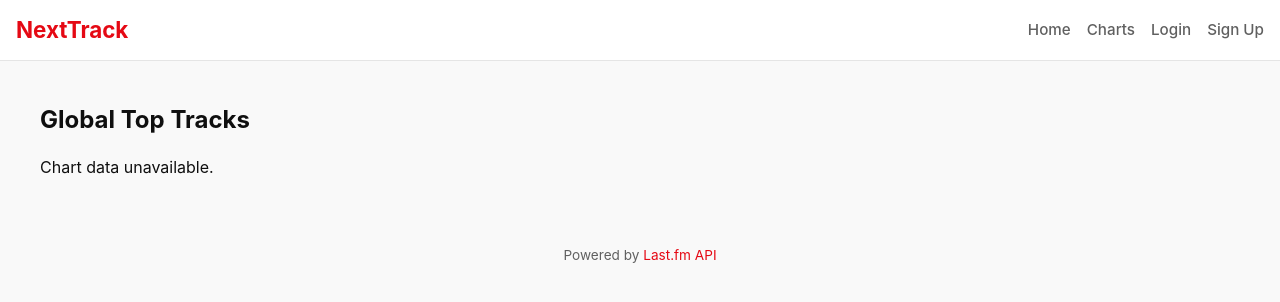
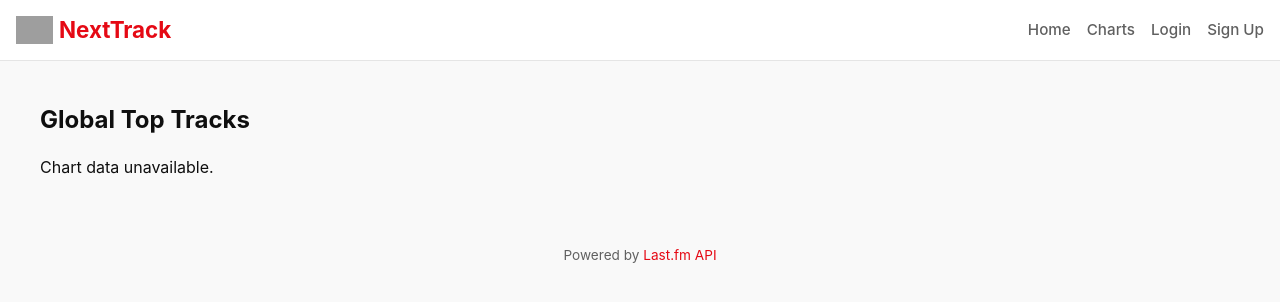
Before and after one commit to yoshi22/finalProject, a Django app: page /charts/ in a window 1280 px wide. Shown: the top 302 px of the page. Run offline with Django 5.2, Linux system fonts and the light colour scheme; data that the repository does not hold is empty; grey boxes are pictures that could not be loaded.

Commit message:
added icon and favicon with error

```diff
--- a/templates/base.html
+++ b/templates/base.html
@@ -4,12 +4,27 @@
 <head>
   <meta charset="utf-8">
   <title>NextTrack</title>
-  <meta name="viewport" content="width=device-width,initial-scale=1">  {# ★追加 #}
+
+  <!-- ------------ CSS -------------- -->
   <link rel="stylesheet" href="{% static 'style.css' %}">
+
+  <!-- ------------ favicon ----------- -->
+  <link rel="icon" type="image/svg+xml"
+        href="{% static 'img/nexttrack-icon.svg' %}">
+  <link rel="mask-icon"
+        href="{% static 'img/nexttrack-icon.svg' %}" color="#E50914">
+  <meta name="theme-color" content="#E50914">
 </head>
+
 <body>
-<header>
+<header class="site-header" style="display:flex;align-items:center;gap:.35rem">
+  <!-- ロゴ画像（高さ 28px） -->
+  <img src="{% static 'img/nexttrack-logo.svg' %}"
+       alt="NextTrack logo" style="height:28px">
+
+  <!-- サービス名リンク（従来どおり） -->
   <a href="{% url 'home' %}" class="logo">NextTrack</a>
+
   <nav>
     <a href="{% url 'home' %}">Home</a>
     <a href="{% url 'charts' %}">Charts</a>
@@ -17,7 +32,9 @@
       <a href="{% url 'playlist_list' %}">My Playlists</a>
       <form action="{% url 'logout' %}" method="post" style="display:inline">
         {% csrf_token %}
-        <button>Logout</button>
+        <button style="background:none;border:none;padding:0;color:var(--primary);cursor:pointer">
+          Logout
+        </button>
       </form>
     {% else %}
       <a href="{% url 'login' %}">Login</a>
@@ -30,8 +47,6 @@
   {% block content %}{% endblock %}
 </main>
 
-<footer>
-  Powered by <a href="https://www.last.fm/api" target="_blank">Last.fm API</a>
-</footer>
+<footer>Powered by <a href="https://www.last.fm/api" target="_blank">Last.fm API</a></footer>
 </body>
 </html>
```
Also changed, not shown: db.sqlite3, music/static/img/nexttrack-icon.svg (added), music/static/img/nexttrack-image.svg (added).
